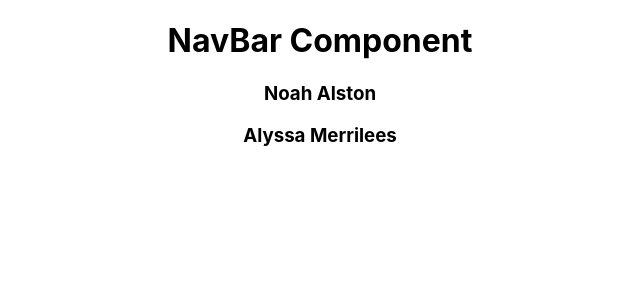
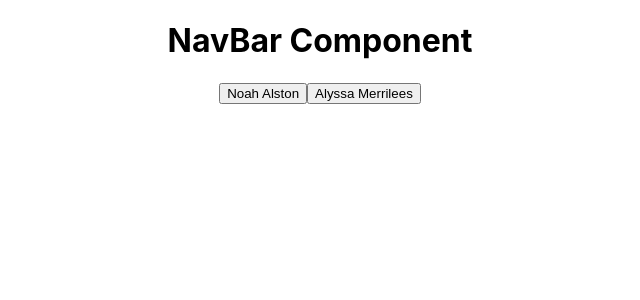
Before and after one commit to NoahAl777/paperless-2.0, a React (Create React App) app: page / in a window 1280 px wide. Shown: the top 300 px of the page, without its empty margins (320-960 px from the left). Built offline with nearby package versions, Linux system fonts and the light colour scheme; data requests are answered from the project's data file.

Commit message:
render list of patients as buttons

```diff
--- a/src/Components/PatientList.js
+++ b/src/Components/PatientList.js
@@ -2,7 +2,7 @@ import React from "react";
 
 const PatientList = ({ patients }) => {
 
-  const listOfPatients = [...patients].map((patient, index) => <h3 key={index}>{`${patient.firstName} ${patient.lastName}`}</h3>)
+  const listOfPatients = [...patients].map((patient, index) => <button key={index}>{`${patient.firstName} ${patient.lastName}`}</button>)
 
   return (
     <div className="PatientList">
```
